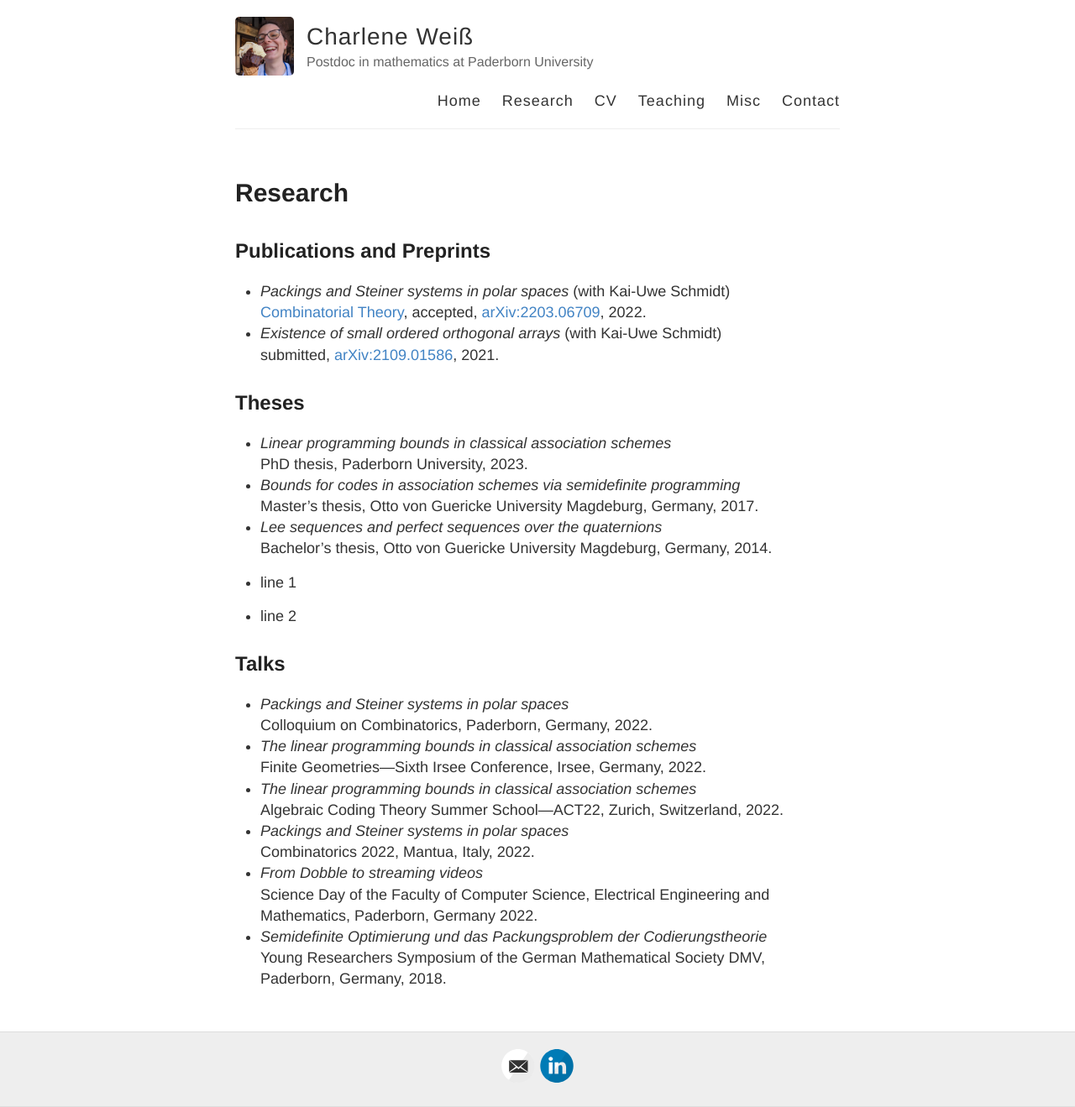
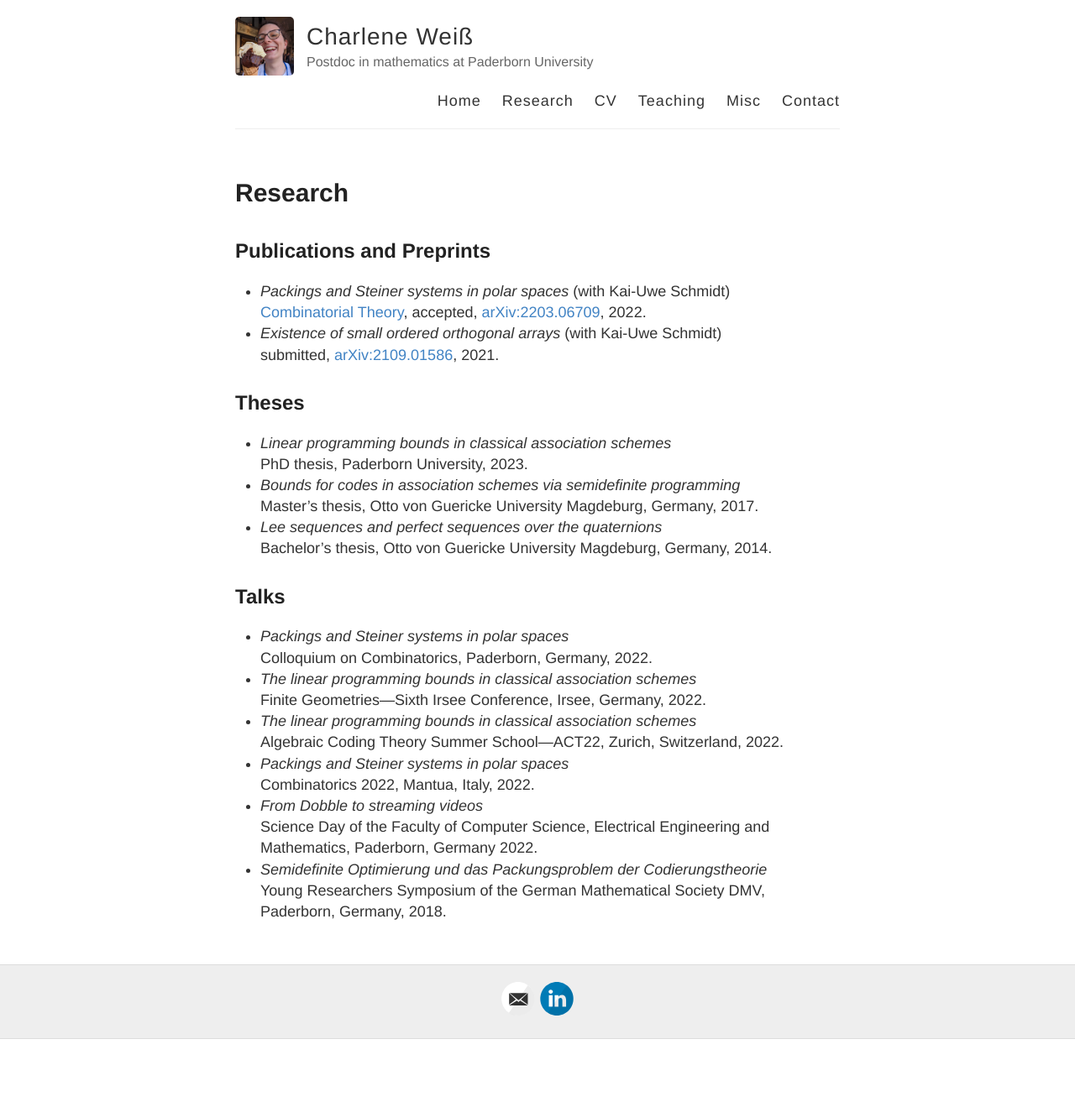
Before and after one commit to charleneweiss/charleneweiss.github.io, a Jekyll site: the page built from research.md, in a window 1280 px wide. Shown: the whole page at 84% size. Built offline with Jekyll 4.4.1, drawn with Linux system fonts in a browser that asks for light colours; after the commit the page ends 1238 px from its top, so only the background shows below that.

Commit message:
Update research.md

```diff
--- a/research.md
+++ b/research.md
@@ -19,14 +19,7 @@ permalink: /research/
   Master's thesis, Otto von Guericke University Magdeburg, Germany, 2017.
 + *Lee sequences and perfect sequences over the quaternions*\
   Bachelor's thesis, Otto von Guericke University Magdeburg, Germany, 2014.
-<ul>
-    <li>
-        <p>line 1</p>
-    </li>
-    <li>
-        <p>line 2</p>
-    </li>
-</ul>
+
 
 ## Talks
 
```
